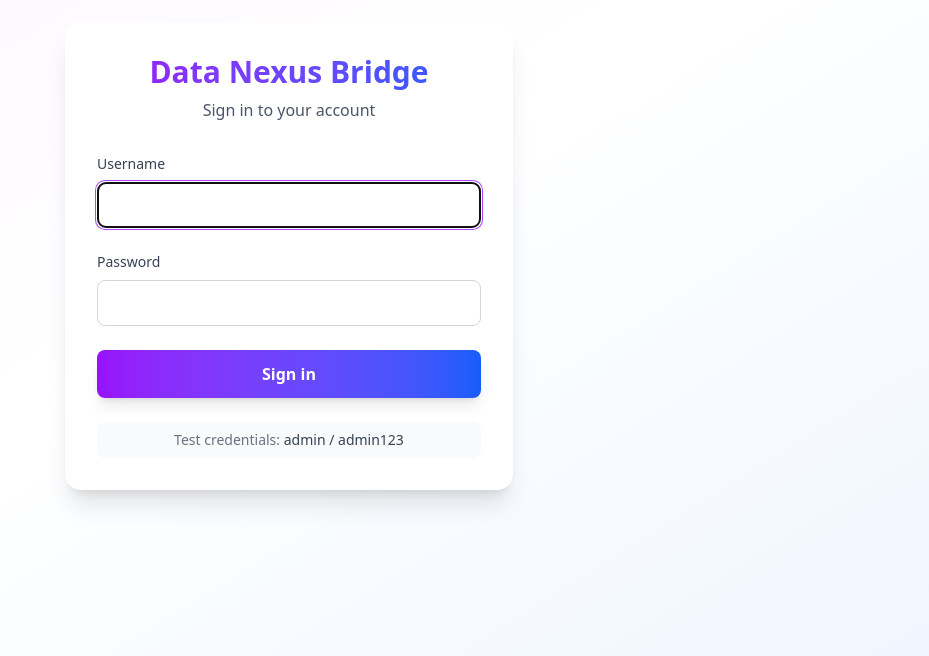
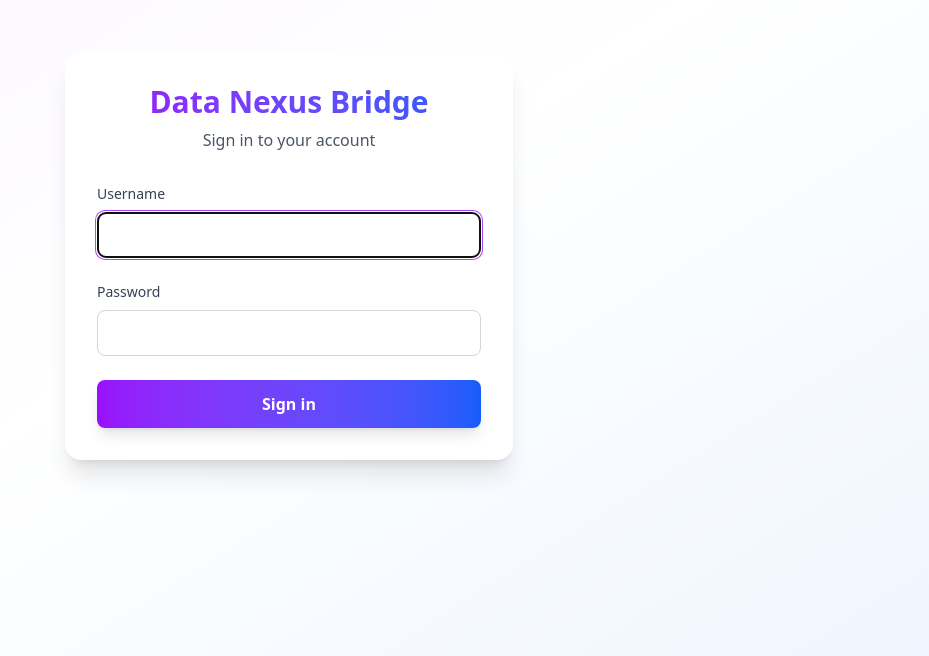
Before and after one commit to hinkers/data-nexus-bridge-service, a React (Vite) app in the folder frontend/: page /login in a window 1280 px wide. Shown: the part 144-800 px from the top of the page, without its empty margins (351-1280 px from the left). Built offline with nearby package versions, Linux system fonts and the light colour scheme; no server answers.

Commit message:
Removed test creds

```diff
--- a/frontend/src/pages/LoginPage.tsx
+++ b/frontend/src/pages/LoginPage.tsx
@@ -1,5 +1,5 @@
-import { useState, useEffect } from 'react';
 import type { FormEvent } from 'react';
+import { useEffect, useState } from 'react';
 import { useNavigate } from 'react-router-dom';
 import { useAuth } from '../contexts/AuthContext';
 
@@ -91,12 +91,6 @@ function LoginPage() {
               {isLoading ? 'Signing in...' : 'Sign in'}
             </button>
           </form>
-
-          <div className="mt-6 text-center">
-            <p className="text-sm text-gray-500 bg-gray-50 rounded-lg py-2 px-4">
-              Test credentials: <span className="font-medium text-gray-700">admin / admin123</span>
-            </p>
-          </div>
         </div>
       </div>
     </div>
```
